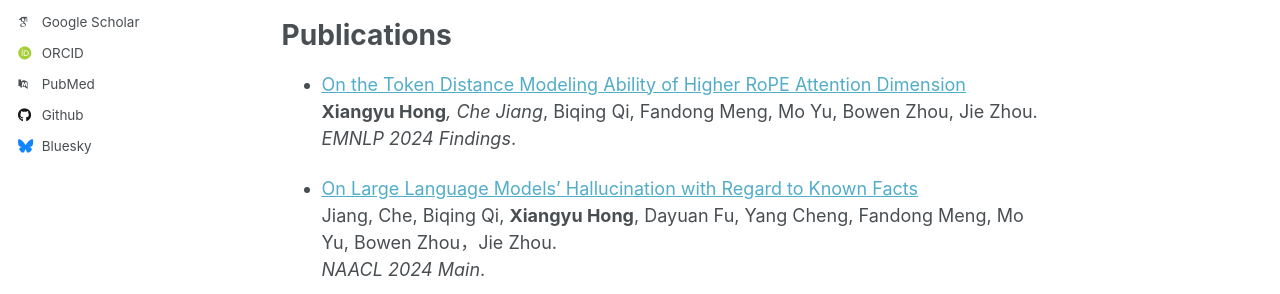
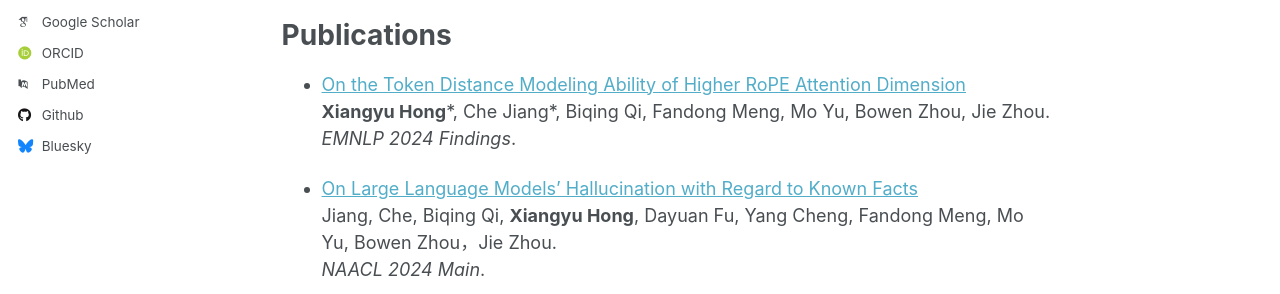
Before and after one commit to lilhongxy/lilhongxy.github.io, a Jekyll site: the page built from _pages/about.md, in a window 1280 px wide and 900 px high. Shown: the part 458-752 px from the top of the window. Built offline with Jekyll 4.4.1, drawn with Linux system fonts in a browser that asks for light colours; some web fonts are replaced.

```diff
--- a/_pages/about.md
+++ b/_pages/about.md
@@ -17,7 +17,7 @@ My research interests focus on understanding the inner workings of large languag
 Publications
 ======
 - [On the Token Distance Modeling Ability of Higher RoPE Attention Dimension](https://arxiv.org/pdf/2410.08703)
-  **Xiangyu Hong***, Che Jiang*, Biqing Qi, Fandong Meng, Mo Yu, Bowen Zhou, Jie Zhou.
+  **Xiangyu Hong**\*, Che Jiang\*, Biqing Qi, Fandong Meng, Mo Yu, Bowen Zhou, Jie Zhou.
   *EMNLP 2024 Findings*.
 
 - [On Large Language Models’ Hallucination with Regard to Known Facts](https://arxiv.org/pdf/2403.20009)
```
